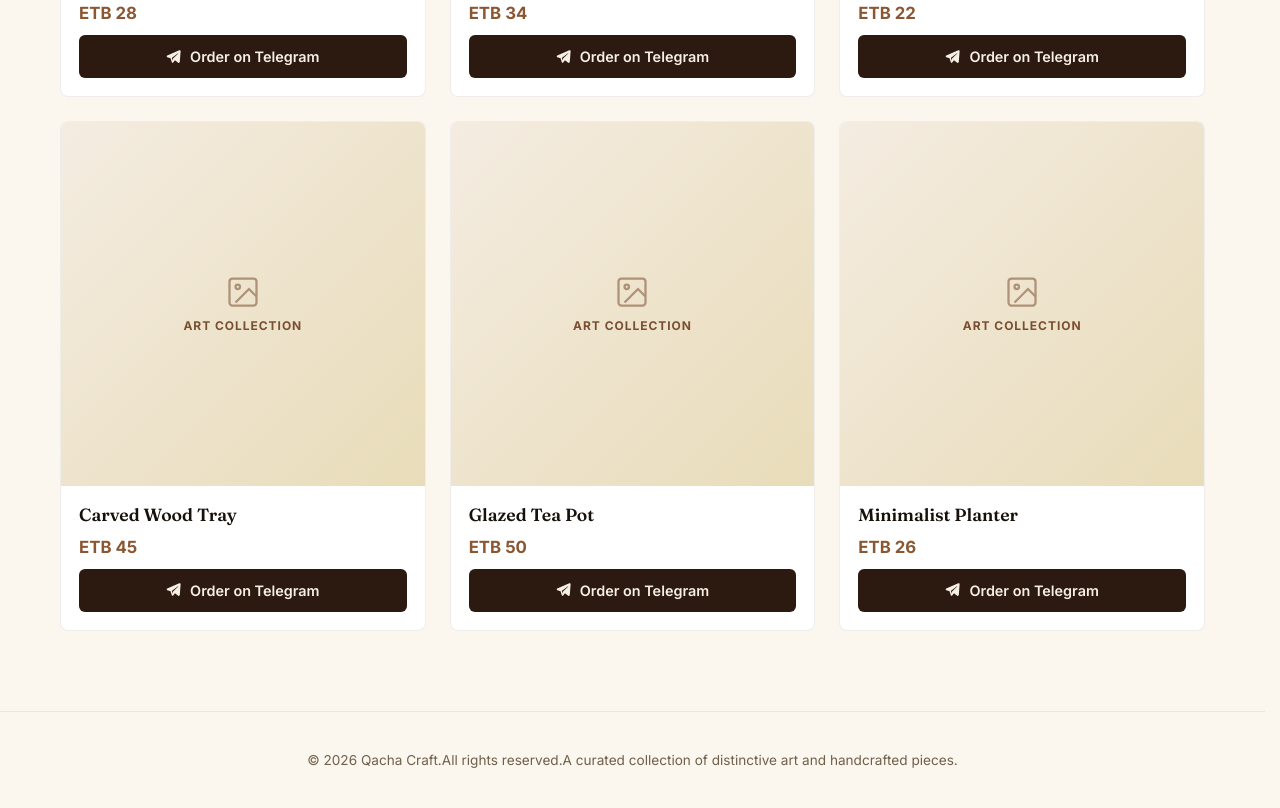
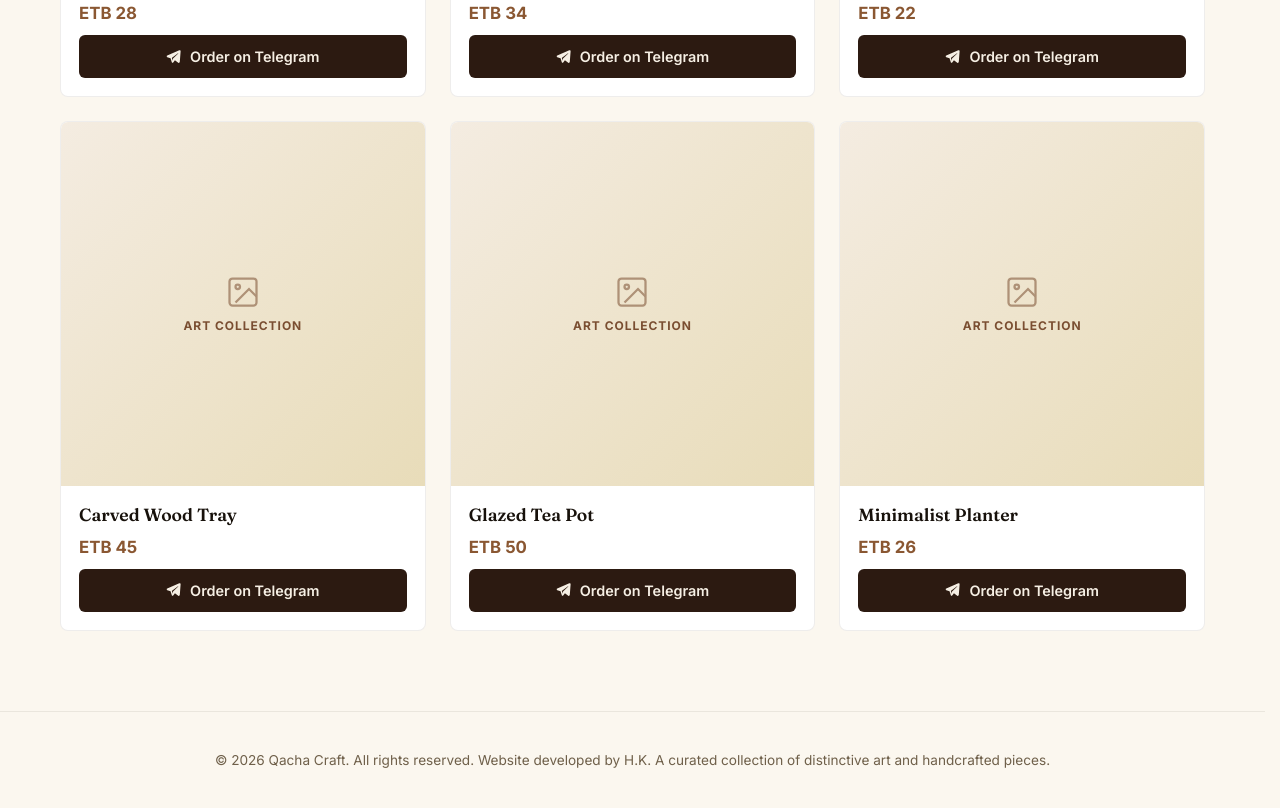
Before and after one commit to kidus1931/Qacha-Crafts, a plain HTML site: page Products.html in a window 1280 px wide. Shown: the part 969-1777 px from the top of the page. Drawn offline with Linux system fonts and the light colour scheme; no server answers.

Commit message:
Update footer text with developer credit

```diff
--- a/Products.html
+++ b/Products.html
@@ -283,7 +283,7 @@ footer{padding:40px var(--gutter);font-size:.85rem;color:#6F604A;border-top:1px
     <div class="grid" id="productGrid"></div>
   </main>
 
-  <footer>&copy; 2026 Qacha Craft.All rights reserved.A curated collection of distinctive art and handcrafted pieces.</footer>
+  <footer>&copy; 2026 Qacha Craft. All rights reserved. Website developed by H.K. A curated collection of distinctive art and handcrafted pieces.</footer>
 </div>
 
 
```
